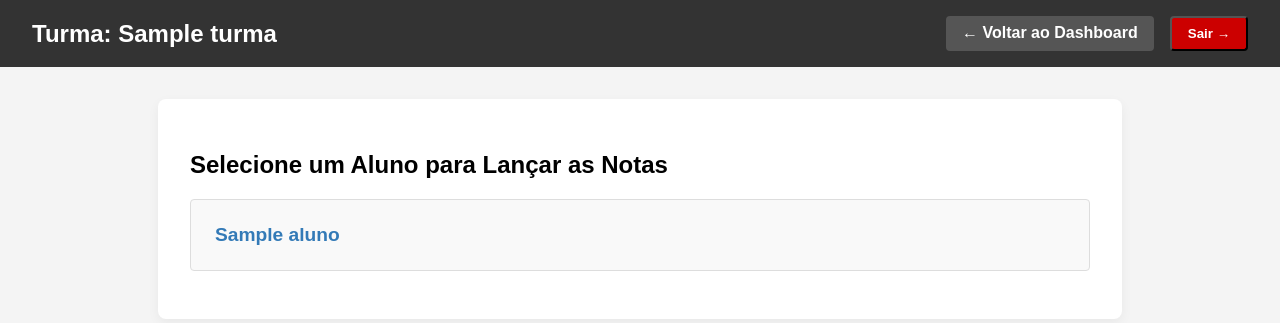
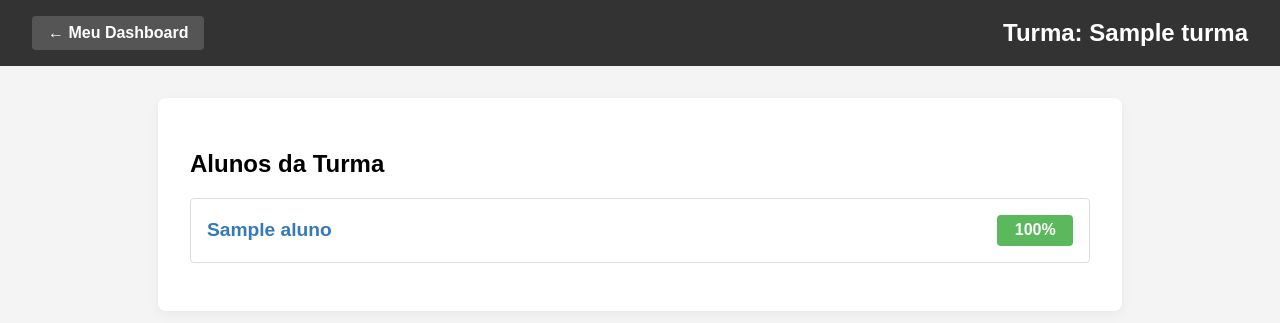
Before and after one commit to RomuloCifer/Site_boletins, a Django app: page /portal/turma/1/ in a window 1280 px wide. Shown: the top 323 px of the page. Run offline with Django 5.2, Linux system fonts and the light colour scheme; a user stored in the database is signed in; tables that the repository leaves empty hold one stand-in row (values such as "Sample post").

Commit message:
Adiciona funcionalidade de lançamento de notas para alunos, incluindo a view e template para exibir notas de um aluno específico.

```diff
--- a/teacher_portal/templates/teacher_portal/dashboard.html
+++ b/teacher_portal/templates/teacher_portal/dashboard.html
@@ -52,7 +52,7 @@
         <ul class="turma-list">
             {% for turma in turmas %}
                 <li>
-                <a href="{% url 'teacher_portal:lancamento_notas' turma.id %}">
+                <a href="{% url 'teacher_portal:lancamento_notas' turma.pk %}">
                     {{ turma.nome }} ({{ turma.identificador_turma }})
                 </a>
             </li>
--- a/teacher_portal/templates/teacher_portal/lancamento_notas.html
+++ b/teacher_portal/templates/teacher_portal/lancamento_notas.html
@@ -3,51 +3,59 @@
 <head>
     <meta charset="UTF-8">
     <meta name="viewport" content="width=device-width, initial-scale=1.0">
-    <title>Alunos - {{ turma.nome }}</title>
+    <title>Turma: {{ turma.nome }}</title>
     <style>
         body { font-family: sans-serif; background-color: #f4f4f4; margin: 0; padding: 0; }
         .header { background: #333; color: white; padding: 1rem 2rem; display: flex; justify-content: space-between; align-items: center; }
         .header h1 { margin: 0; font-size: 1.5rem; }
-        .header-nav { display: flex; gap: 1rem; }
-        .nav-link { color: #fff; text-decoration: none; background: #555; padding: 0.5rem 1rem; border-radius: 4px; font-weight: bold; }
-        .nav-link.logout { background: #c00; }
-        .logout-form { margin: 0; }
-        .logout-button { background: none; border: none; color: white; font-family: sans-serif; font-size: 1rem; cursor: pointer; padding: 0; }
+        .header a { color: #fff; text-decoration: none; background: #555; padding: 0.5rem 1rem; border-radius: 4px; font-weight: bold; }
 
         .container { max-width: 900px; margin: 2rem auto; padding: 2rem; background: #fff; border-radius: 8px; box-shadow: 0 4px 12px rgba(0,0,0,0.05); }
 
-        /* Lista de Alunos (substitui a tabela) */
         .aluno-list { list-style: none; padding: 0; }
-        .aluno-list li { margin-bottom: 1rem; }
-        .aluno-list a { display: block; padding: 1.5rem; background: #f9f9f9; border: 1px solid #ddd; border-radius: 4px; text-decoration: none; color: #337ab7; font-size: 1.2rem; font-weight: bold; }
-        .aluno-list a:hover { background: #f0f0f0; border-color: #ccc; }
+        .aluno-item { display: flex; justify-content: space-between; align-items: center; padding: 1rem; border: 1px solid #ddd; border-radius: 4px; margin-bottom: 10px; }
+        .aluno-item a { text-decoration: none; color: #337ab7; font-size: 1.2rem; font-weight: bold; }
+        .aluno-item a:hover { color: #23527c; }
+
+        /* Nossos novos estilos de status baseados em porcentagem */
+        .status-badge { font-size: 1rem; font-weight: bold; padding: 0.4rem 0.8rem; border-radius: 4px; color: white; min-width: 50px; text-align: center;}
+        .status-red { background-color: #d9534f; }
+        .status-orange { background-color: #f0ad4e; }
+        .status-green { background-color: #5cb85c; }
+        .no-alunos { color: #777; font-style: italic; }
     </style>
 </head>
 <body>
 
     <div class="header">
+        <a href="{% url 'teacher_portal:dashboard' %}" class="header-link">&larr; Meu Dashboard</a>
         <h1>Turma: {{ turma.nome }}</h1>
-        <div class="header-nav">
-            <a href="{% url 'teacher_portal:dashboard' %}" class="nav-link">&larr; Voltar ao Dashboard</a>
-            <form method="POST" action="{% url 'teacher_portal:logout' %}" class="logout-form">
-                {% csrf_token %}
-                <button type="submit" class="nav-link logout">Sair &rarr;</button>
-            </form>
-        </div>
     </div>
 
     <div class="container">
-        <h2>Selecione um Aluno para Lançar as Notas</h2>
+        <h2>Alunos da Turma</h2>
 
         <ul class="aluno-list">
-            {% for aluno in alunos %}
-                <li>
-                    <a href="#">
-                        {{ aluno.nome_completo }}
+            {% for aluno_info in alunos_com_progresso %}
+                <li class="aluno-item">
+                    <a href="{% url 'teacher_portal:lancamento_notas_aluno' turma_id=turma.pk aluno_id=aluno_info.aluno.pk %}">
+                        {{ aluno_info.aluno.nome_completo }}
                     </a>
+
+                    <span class="status-badge
+                           {% if aluno_info.progresso == 100 %}
+                               status-green
+                           {% elif aluno_info.progresso >= 50 %}
+                               status-orange
+                           {% else %}
+                               status-red
+                           {% endif %}
+                          ">
+                        {{ aluno_info.progresso }}%
+                    </span>
                 </li>
             {% empty %}
-                <p>Nenhum aluno foi importado para esta turma ainda.</p>
+                <p class="no-alunos">Nenhum aluno foi importado para esta turma ainda.</p>
             {% endfor %}
         </ul>
     </div>
--- a/teacher_portal/urls.py
+++ b/teacher_portal/urls.py
@@ -38,4 +38,9 @@ urlpatterns = [
         views.lancamento_notas_view, #
         name='lancamento_notas'
     ),
+    path(
+        'turma/<int:turma_id>/aluno/<int:aluno_id>/',
+        views.lancamento_notas_aluno_view, #
+        name='lancamento_notas_aluno'
+    ),
 ]
--- a/teacher_portal/views.py
+++ b/teacher_portal/views.py
@@ -1,9 +1,10 @@
-from django.shortcuts import render, redirect
+from django.shortcuts import render, redirect, get_object_or_404
 # Importa o "segurança" que exige que o usuário esteja logado
 from django.contrib.auth.decorators import login_required
 # Importa o modelo Turma para podermos buscar as turmas
-from core.models import Turma
+from core.models import Turma, Aluno, LancamentoDeNota
 from django.contrib import messages
+
 
 # Esta é a view do Dashboard que estava faltando
 @login_required(login_url='teacher_portal:login')
@@ -45,12 +46,135 @@ def lancamento_notas_view(request, turma_id):
         return redirect('teacher_portal:dashboard')
 
     # Busca apenas os alunos
-    alunos_da_turma = turma.alunos.all().order_by('nome_completo')
+    alunos_da_turma = Aluno.objects.filter(
+        turma=turma
+    ).order_by('nome_completo')
+
+    # Busca as competências da turma
+    competencias_da_turma = turma.competencias.all()
+    total_competencias = competencias_da_turma.count()
+
+    # Calcula o progresso de cada aluno
+    alunos_com_progresso = []
+    for aluno in alunos_da_turma:
+        # Conta quantas competências o aluno já tem nota lançada
+        notas_lancadas = LancamentoDeNota.objects.filter(
+            aluno=aluno,
+            competencia__in=competencias_da_turma
+        ).count()
+
+        # Calcula a porcentagem
+        if total_competencias > 0:
+            progresso = int((notas_lancadas / total_competencias) * 100)
+        else:
+            progresso = 0
+
+        alunos_com_progresso.append({
+            'aluno': aluno,
+            'progresso': progresso
+        })
 
     context = {
         'turma': turma,
         'alunos': alunos_da_turma,
+        'alunos_com_progresso': alunos_com_progresso,
     }
 
     # O HTML que vamos renderizar (a "grade")
     return render(request, 'teacher_portal/lancamento_notas.html', context)
+
+@login_required(login_url='teacher_portal:login')
+def lancamento_notas_aluno_view(request, turma_id, aluno_id):
+    """
+    Esta view mostra o formulário de notas para UM aluno específico
+    e processa o salvamento (incluindo Salvar/Próximo).
+    """
+
+    # --- Busca os objetos principais (precisamos deles no GET e no POST) ---
+    turma = get_object_or_404(Turma, pk=turma_id, professor_responsavel__user=request.user)
+    aluno = get_object_or_404(Aluno, pk=aluno_id, turma=turma)
+
+    # Pega as competências que esta turma específica deve ter
+    competencias_da_turma = turma.competencias.all().order_by('nome')
+
+    if request.method == 'POST':
+        # --- LÓGICA DE SALVAR (POST) ---
+
+        for comp in competencias_da_turma:
+            # Pega o valor do input (ex: 'nota-12')
+            nota_valor_str = request.POST.get(f'nota-{comp.id}')
+
+            # Só salva se o professor digitou algo
+            if nota_valor_str is not None and nota_valor_str.strip() != '':
+                # update_or_create é perfeito aqui:
+                # Tenta achar uma nota (aluno, competencia).
+                # Se achar, ATUALIZA o valor.
+                # Se não achar, CRIA uma nova.
+                LancamentoDeNota.objects.update_or_create(
+                    aluno=aluno,
+                    competencia=comp,
+                    defaults={'nota_valor': nota_valor_str}
+                )
+            # (Opcional: se o valor for vazio, você pode querer deletar a nota)
+            # else:
+            #    LancamentoDeNota.objects.filter(aluno=aluno, competencia=comp).delete()
+
+        # --- LÓGICA DE REDIRECIONAMENTO (Salvar/Voltar vs Salvar/Próximo) ---
+        acao = request.POST.get('acao') # Pega o 'name' do botão clicado
+
+        if acao == 'salvar_voltar':
+            messages.success(request, f"Notas de {aluno.nome_completo} salvas.")
+            return redirect('teacher_portal:lancamento_notas', turma_id=turma.pk)
+
+        elif acao == 'salvar_proximo':
+            # 1. Pega todos os alunos da turma, na ordem correta
+            alunos_da_turma = Aluno.objects.filter(turma=turma).order_by('nome_completo')
+
+            # 2. Transforma em uma lista de IDs para achar o próximo
+            lista_ids_alunos = list(alunos_da_turma.values_list('pk', flat=True))
+
+            # 3. Acha o índice (posição) do aluno atual
+            try:
+                indice_atual = lista_ids_alunos.index(aluno.pk)
+            except ValueError:
+                # (Segurança) Se o aluno não estiver na lista, apenas volte
+                return redirect('teacher_portal:lancamento_notas', turma_id=turma.pk)
+
+            # 4. Verifica se há um próximo aluno
+            if indice_atual + 1 < len(lista_ids_alunos):
+                proximo_aluno_id = lista_ids_alunos[indice_atual + 1]
+                messages.success(request, f"Notas de {aluno.nome_completo} salvas. Carregando próximo aluno...")
+                return redirect('teacher_portal:lancamento_notas_aluno', turma_id=turma.pk, aluno_id=proximo_aluno_id)
+            else:
+                # Era o último aluno
+                messages.success(request, f"Notas de {aluno.nome_completo} salvas. Você finalizou o último aluno da turma.")
+                return redirect('teacher_portal:lancamento_notas', turma_id=turma.pk)
+
+        # (Plano B) Se 'acao' não for nenhum dos dois, apenas volte para a lista
+        return redirect('teacher_portal:lancamento_notas', turma_id=turma.pk)
+
+    else:
+        # --- LÓGICA DE EXIBIÇÃO (GET) ---
+
+        # Busca as notas que JÁ EXISTEM para este aluno
+        notas_existentes_qs = LancamentoDeNota.objects.filter(aluno=aluno)
+
+        # Converte o queryset em um dicionário para acesso rápido
+        # (Chave: comp.pk, Valor: nota_valor)
+        notas_map = {nota.competencia.pk: nota.nota_valor for nota in notas_existentes_qs}
+
+        # Prepara a lista de competências com o valor da nota (se existir)
+        competencias_com_notas = []
+        for comp in competencias_da_turma:
+            competencias_com_notas.append({
+                'competencia': comp,
+                'nota_valor': notas_map.get(comp.pk, '') # Retorna '' (vazio) se a nota não foi lançada
+            })
+
+        context = {
+            'turma': turma,
+            'aluno': aluno,
+            # Enviamos esta lista 'pré-processada' para o template
+            'competencias_com_notas': competencias_com_notas,
+        }
+        return render(request, 'teacher_portal/lancamento_notas_aluno.html', context)
```
Also changed, not shown: teacher_portal/templates/teacher_portal/lancamento_notas_aluno.html (added, +68 -0 lines).
